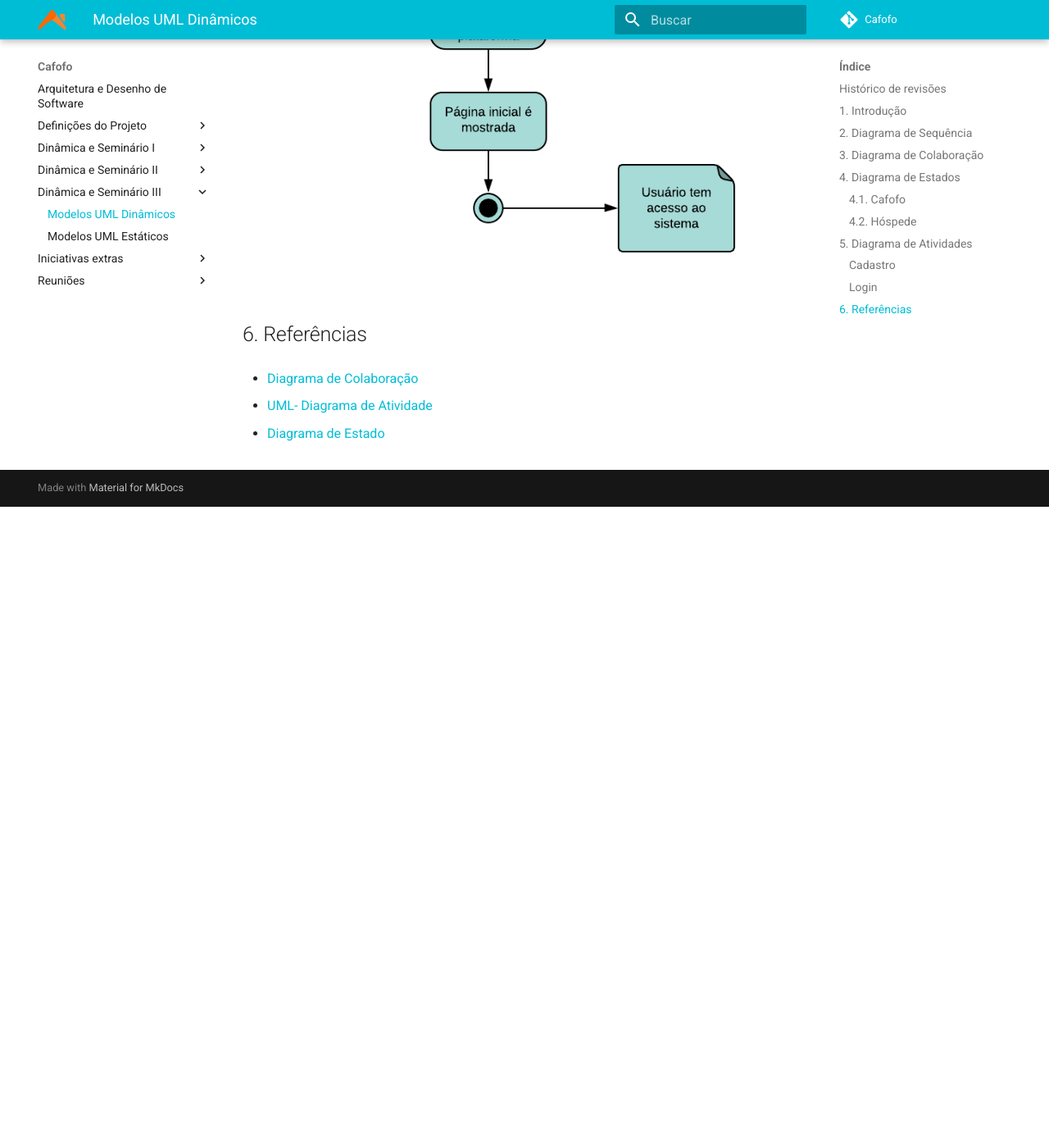
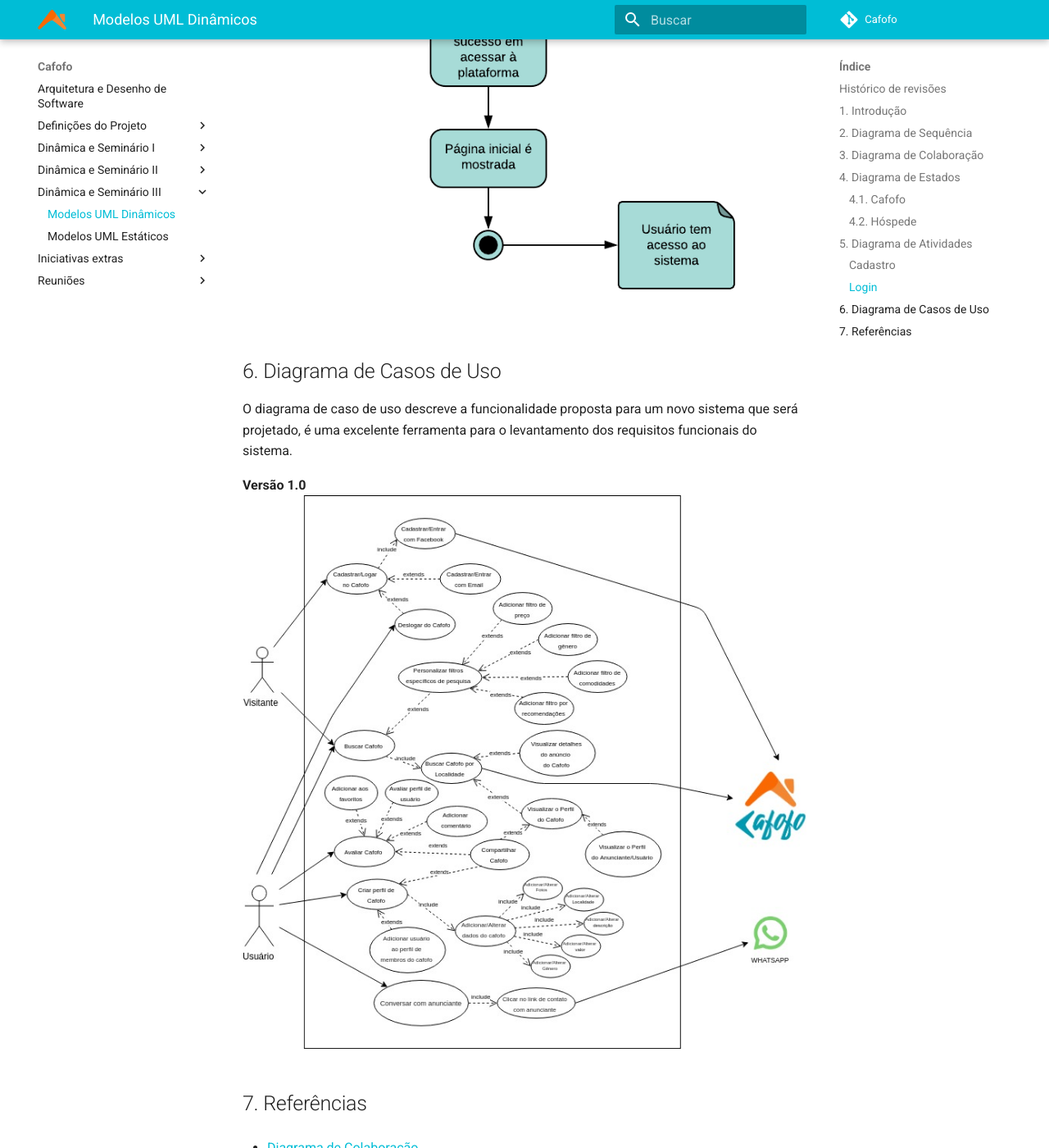
Before and after one commit to desenho-2019/Wiki, an MkDocs documentation site: the page built from docs/Dinâmica e Seminário III/uml_dinamico.md, in a window 1280 px wide and 1400 px high, scrolled down 4423 px. Shown: the whole window at 82% size. Built offline with MkDocs 1.6.1 and Material for MkDocs 9.7.7, drawn with Linux system fonts in a browser that asks for light colours; before the commit the page ends 5041 px from its top, so only the background shows below that; some of the changed text lies outside the part shown.

Commit message:
Adicionando Diagrama de Casos de Uso 1.0

```diff
--- a/docs/Dinâmica e Seminário III/uml_dinamico.md
+++ b/docs/Dinâmica e Seminário III/uml_dinamico.md
@@ -9,6 +9,7 @@
 | 16/09/2019 |  0.3   | inserindo Diagrama de Atvidade Login | João Gabriel |
 | 16/09/2019 |  0.3   | inserindo Diagrama de Atvidade Cadastro | João Gabriel |
 | 16/09/2019 |  0.4   | Adicionando diagramas de estado 4.1-V1 e 4.2-V1 | Weiller Fernandes |
+| 18/09/2019 |  0.5   | Adicionando diagramas de Caso de Uso | Lucas Gomes |
 
 ## 1. Introdução
 
@@ -53,8 +54,13 @@ Diagrama de Atividade é um subdiagrama derivado do UML(Unified Modeling Languag
 #### Login
 ![Diagrama de Atividade Login](img/diagrama_atividade_loggin.png)
 
+## 6. Diagrama de Casos de Uso
+O diagrama de caso de uso descreve a funcionalidade proposta para um novo sistema que será projetado, é uma excelente ferramenta para o levantamento dos requisitos funcionais do sistema.
 
-## 6. Referências
+**Versão 1.0**
+![Diagrama de Casos de Uso](img/diagrama_caso_de_uso.jpg)
+
+## 7. Referências
 
 - [Diagrama de Colaboração](https://www.uml-diagrams.org/communication-diagrams.html)
 
```
Also changed, not shown: docs/Iniciativas extras/identidadevisual.md (+1 -0 lines), docs/Dinâmica e Seminário III/img/diagrama_caso_de_uso.jpg (added).
